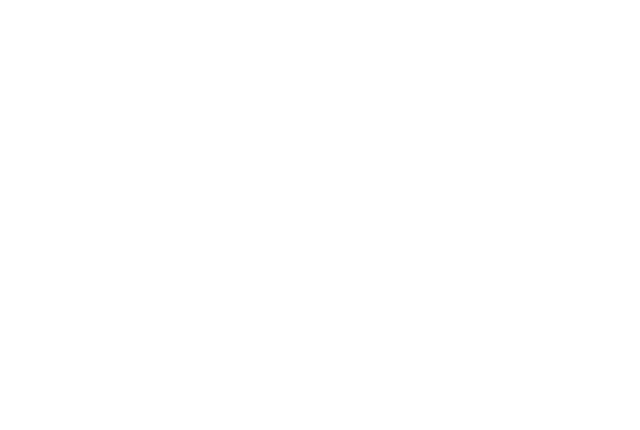
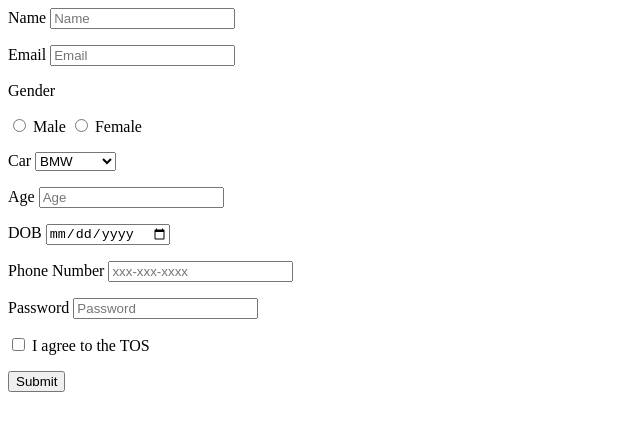
Before and after one commit to acciojob/signup-form-car-singhsumerraj, a website: page main.html in a window 1280 px wide. Shown: the whole page, without its empty margins (0-640 px from the left). Drawn offline with Linux system fonts and the light colour scheme.

Commit message:
created a submission

```diff
--- a/main.html
+++ b/main.html
@@ -7,9 +7,59 @@
 </head>
 
 <body>
-	<!-- the entire body must be written by student -->
-    <script type="text/javascript" src="./script.js">
-</script>
+	<form action="">
+      <label for="name">Name</label>
+      <input type="text" id="name" placeholder="Name" required />
+
+      <p>
+        <label for="email">Email</label>
+        <input type="email" name="email" id="email" placeholder="Email" required />
+      </p>
+
+      <p>Gender</p>
+      <input type="radio" name="gender" id="gender_m" required />
+      <label for="">Male</label>
+      <input type="radio" name="gender" id="gender_f" required />
+      <label for="">Female</label>
+
+      <p>
+        <label for="cars">Car</label>
+        <select name="car" id="cars" aria-placeholder="Please choose an option" required>
+          <option value="bmw">BMW</option>
+          <option value="audi">Audi</option>
+          <option value="mercedez">Mercedez</option>
+        </select>
+      </p>
+
+      <p>
+        <label for="age">Age</label>
+        <input type="number" name="age" id="age" placeholder="Age" required />
+      </p>
+
+      <p>
+        <label for="dob">DOB</label>
+        <input type="date" name="dob" id="dob" required />
+      </p>
+
+      <p>
+        <label for="tel">Phone Number</label>
+        <input type="number" name="number" id="tel" placeholder="xxx-xxx-xxxx"/>
+      </p>
+
+      <p>
+        <label for="password">Password</label>
+        <input type="password" name="password" placeholder="Password" id="password" required />
+      </p>
+
+      <p>
+        <input type="checkbox" name="checkbox" id="checkbox" required />
+        <label for="">I agree to the TOS</label>
+      </p>
+
+      <p>
+        <input type="submit" name="submit" id="submit" />
+      </p>
+    </form>
 
 </body>
 
```
